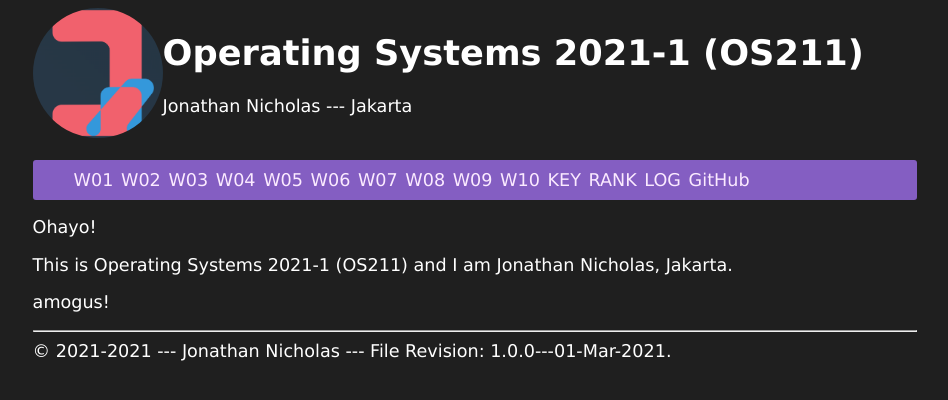
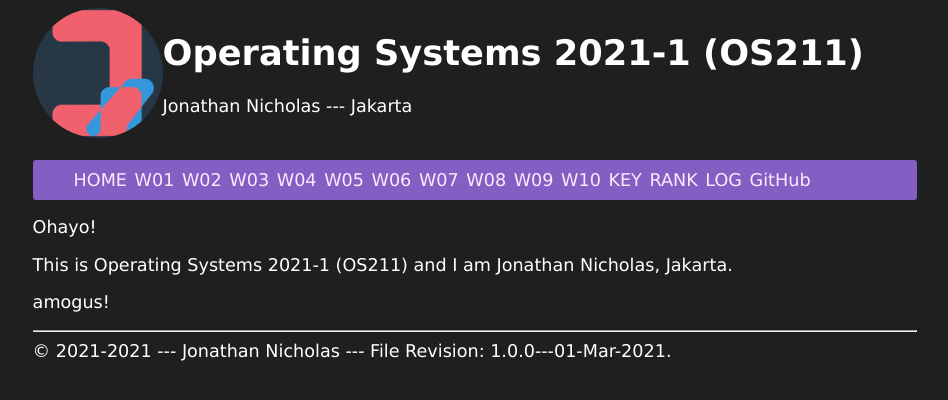
Before and after one commit to jojonicho/os211, a Jekyll site: the page built from index.md, in a window 1280 px wide. Shown: the top 400 px of the page, without its empty margins (165-1113 px from the left). Built offline with Jekyll 4.4.1, drawn with Linux system fonts in a browser that asks for light colours.

Commit message:
add home

```diff
--- a/_includes/navbar.html
+++ b/_includes/navbar.html
@@ -4,6 +4,7 @@
 <!-- This is a free HTML file             -->
 <nav class="navbar">
   <ul>
+    <li class="listitem"><a href="{{ site.baseurl }}/">HOME</a></li>
     <li class="listitem"><a href="{{ site.baseurl }}/W01/">W01</a></li>
     <li class="listitem"><a href="{{ site.baseurl }}/W02/">W02</a></li>
     <li class="listitem"><a href="{{ site.baseurl }}/W03/">W03</a></li>
```
